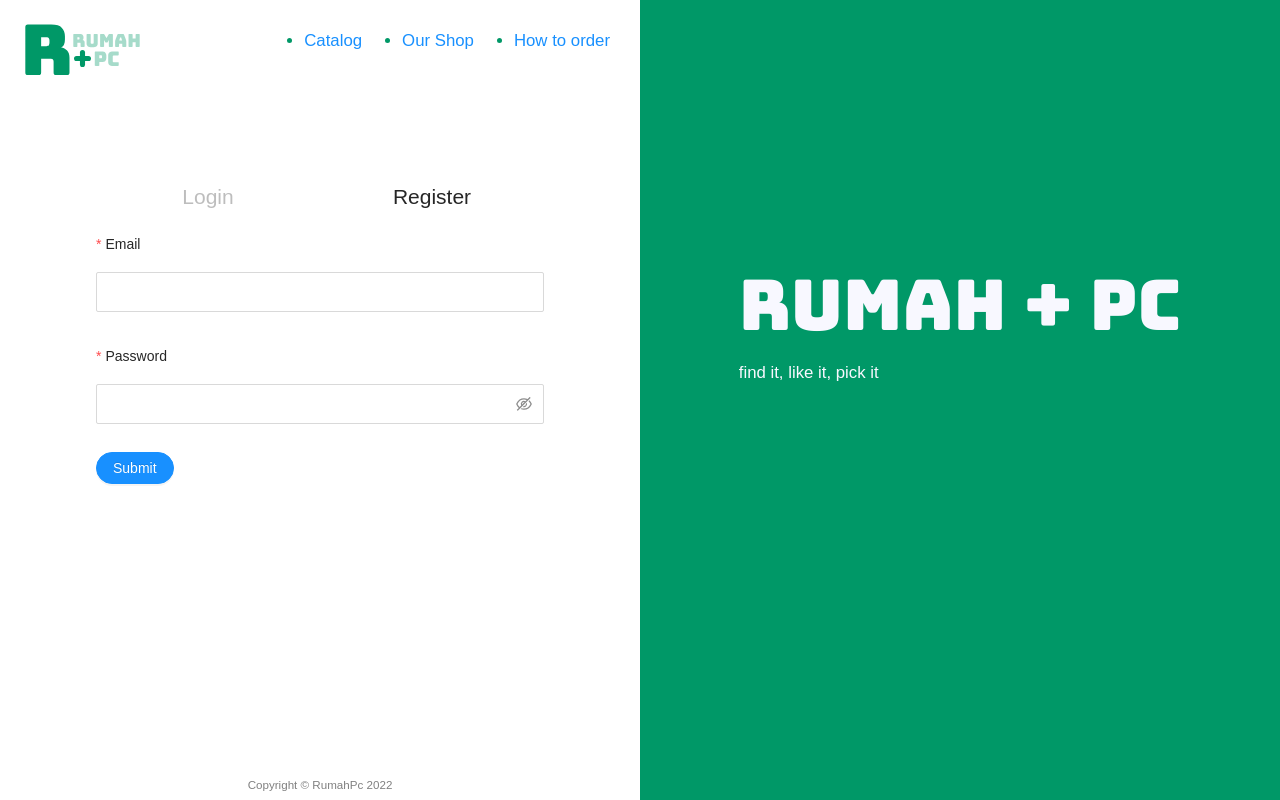
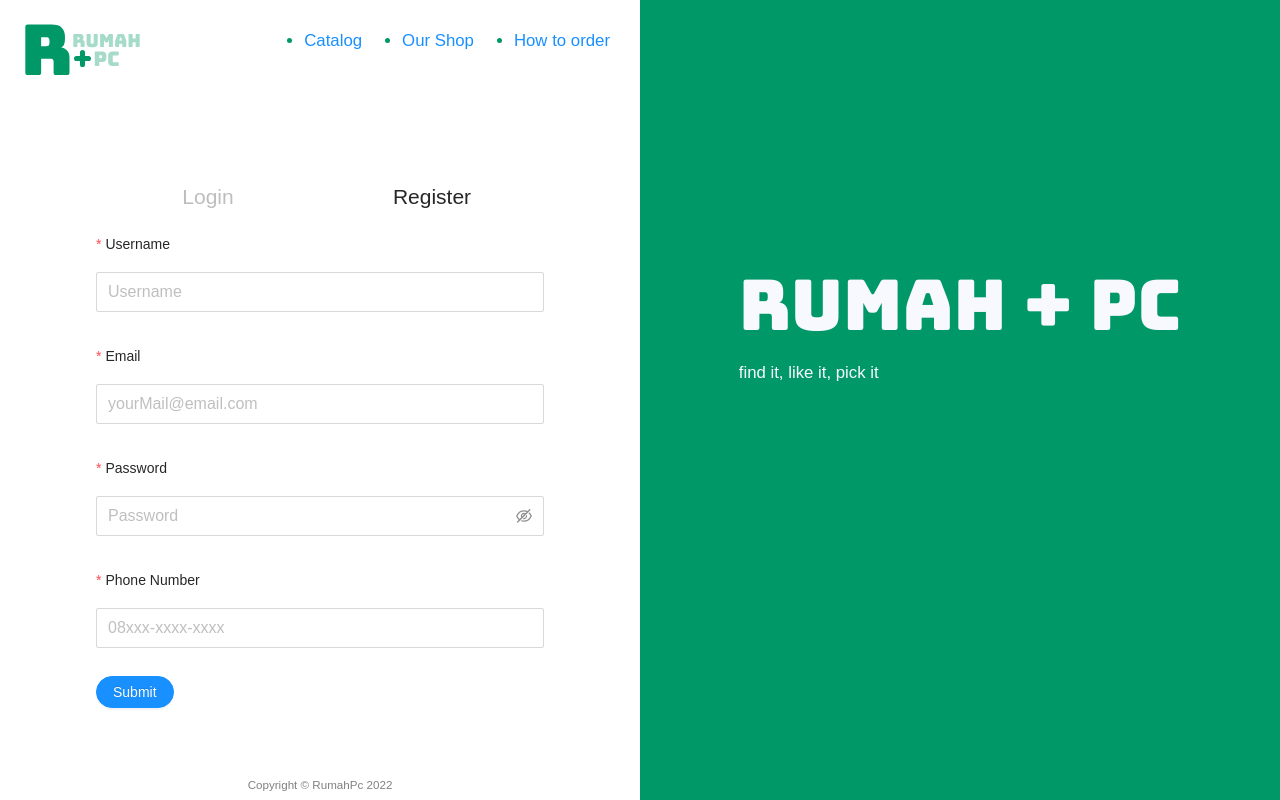
Before and after one commit to school-project-rumahpc/frontend, a Next.js app: page / in a window 1280 px wide. Both pictures are taken after a click on the element "Register". Built offline with nearby package versions, Linux system fonts and the light colour scheme; a web font is replaced by a local one.

Commit message:
form commit

```diff
--- a/components/landing/form.js
+++ b/components/landing/form.js
@@ -4,151 +4,29 @@
 // import LogApi from '../../pages/api/auth/login';
 // import RegApi from '../../pages/api/auth/register';
 
-// const Register = () => {
-//   const [show, setShow] = useState(true);
-//   const [msg,setMsg] = useState()
+//TODO: move repetitive stuff to utils
+//submit handler
+const onFinish = (values) => {
+  console.log('Success:', values);
+};
+//err submit handler
+const onFinishFailed = (errorInfo) => {
+  console.log('Failed:', errorInfo);
+};
+// TODO: move custom message to utils
+//custom validate message
+const validateMessage = {
+  required: 'Please fill in the ${label}',
+  types: { email: '${label} invalid!' },
+  pattern: {
+    mismatch: 'Invalid ${label}',
+  },
+};
 
-//   const {
-//     register,
-//     handleSubmit,
-//     formState: { errors },
-//   } = useForm();
-
-//   const onSubmit= async ({username,phone,email,password}) => {
-//       const res = await RegApi(email,password,phone,username)
-//       setMsg(res)
-//   };
-
-//   return (
-//     <form className={Styles.form} onSubmit={handleSubmit(onSubmit)}>
-//       <label htmlFor='username'>Username</label>
-//       <input
-//         type='text'
-//         id={Styles.user}
-//         placeholder='Username'
-//         autoComplete='off'
-//         {...register('username', {
-//           required: 'Username Required',
-//           minLength: { value: 3, message: 'Must be 3 letter length or more' },
-//         })}
-//       />
-//       {errors.username && (
-//         <p className={Styles.error}>{errors.username.message}</p>
-//       )}
-//       <label htmlFor='phone'>Phone Number</label>
-//       <input
-//         type='tel'
-//         id={Styles.phone}
-//         placeholder='0812-3456-789'
-//         autoComplete='off'
-//         {...register('phone', {
-//           required: 'Phone number required',
-//           pattern: {
-//             value: /^[+]*[(]{0,1}[0-9]{1,4}[)]{0,1}[-\s\./0-9]*$/g,
-//             message: 'Format incorrect',
-//           },
-//         })}
-//       />
-//       {errors.phone && <p className={Styles.error}>{errors.phone.message}</p>}
-//       <label htmlFor='email'>Email</label>
-//       <input
-//         type='text'
-//         id={Styles.email}
-//         placeholder='Yourmail@email.com'
-//         autoComplete='off'
-//         {...register('email', {
-//           required: 'Email required',
-//           pattern: {
-//             value: /^[\w-\.]+@([\w-]+\.)+[\w-]{2,4}$/g,
-//             message: 'Format incorrect',
-//           },
-//         })}
-//       />
-//       {errors.email && <p className={Styles.error}>{errors.email.message}</p>}
-//       <label htmlFor='password'>Password</label>
-//       <input
-//         type={show ? 'password' : 'text'}
-//         id={Styles.password}
-//         placeholder='Password'
-//         autoComplete='off'
-//         {...register('password', {
-//           required: 'Password required',
-//           minLength: { value: 8, message: 'Must be 8 letter length or more' },
-//         })}
-//       />
-//       {errors.password && (
-//         <p className={Styles.error}>{errors.password.message}</p>
-//       )}
-//       <span className={Styles.show}>
-//         <p>Show Password</p>
-//         <input type='checkbox' onClick={() => setShow(!show)} />
-//       </span>
-//       {/* FIXME: CHANGE TO USERNAME  */}
-//       {msg?.id?<p>User Registered</p>:<p className={Styles.error}>{msg?.message}</p>}
-//       <button type='submit'>Register</button>
-//     </form>
-//   );
-// };
-
-// const Login = () => {
-//   const [show, setShow] = useState(true);
-//   const [msg,setMsg] = useState()
-
-//   const {
-//     register,
-//     handleSubmit,
-//     formState: { errors },
-//   } = useForm();
-
-//   const onSubmit = async ({email,password}) => {
-//     const res = await LogApi(email,password)
-//     setMsg(res)
-//     // console.log(res)
-//   };
-
-//   return (
-//     <form className={Styles.form} onSubmit={handleSubmit(onSubmit)}>
-//       <label htmlFor='email'>Email</label>
-//       <input
-//         type='text'
-//         id={Styles.email}
-//         placeholder='Yourmail@email.com'
-//         autoComplete='off'
-//         {...register('email', {
-//           required: 'Email required',
-//           pattern: {
-//             value: /^[\w-\.]+@([\w-]+\.)+[\w-]{2,4}$/g,
-//             message: 'Format incorrect',
-//           },
-//         })}
-//       />
-//       {errors.email && <p className={Styles.error}>{errors.email.message}</p>}
-//       <label htmlFor='password'>Password</label>
-//       <input
-//         type={show ? 'password' : 'text'}
-//         id={Styles.password}
-//         placeholder='Password'
-//         autoComplete='off'
-//         {...register('password', { required: 'Password required' })}
-//       />
-//       {errors.password && (
-//         <p className={Styles.error}>{errors.password.message}</p>
-//       )}
-//       <span className={Styles.show}>
-//         <p>Show Password</p>
-//         <input type='checkbox' onClick={() => setShow(!show)} />
-//       </span>
-//       {msg?.statusCode?<p className={Styles.error}>{msg?.message}</p>:<p>{msg?.message}</p>}
-//       <button type='submit'>Login</button>
-//     </form>
-//   );
-// };
-
-// const [form] = Form.useForm();
-
-const Register = () => {
+const Login = () => {
+  //NOTE: autocomplete is repetitive
   //autocomplete for emails
-  const [options,setOptions] = useState([])
+  const [options, setOptions] = useState([]);
   const handleChange = (value) => {
     let optList = [];
     if (!value || value.indexOf('@') >= 0) {
@@ -160,22 +38,8 @@
     }
     setOptions(optList);
   };
-  //submit handler
-  const onFinish = (values) => {
-    console.log('Success:', values);
-  };
-  //err submit handler
-  const onFinishFailed = (errorInfo) => {
-    console.log('Failed:', errorInfo);
-  };
-  //custom validate message
-  const validateMessage = {
-    required: 'Please fill in the ${label}',
-    types: { email: '${label} invalid!' },
-  };
   return (
     <Form
-      // className={Styles.form}
       layout='vertical'
       onFinish={onFinish}
       onFinishFailed={onFinishFailed}
@@ -187,8 +51,8 @@
         label='Email'
         rules={[{ required: true }, { type: 'email' }]}
       >
-        <AutoComplete  options={options} onChange={handleChange}>
-          <Input />
+        <AutoComplete options={options} onChange={handleChange}>
+          <Input type='email' autoComplete='off' placeholder='yourMail@email.com' />
         </AutoComplete>
       </Form.Item>
       <Form.Item
@@ -196,9 +60,71 @@
         label='Password'
         rules={[{ required: true }]}
       >
-          <Input.Password />
+        <Input.Password autoComplete='off' placeholder='Password' />
       </Form.Item>
-      <Form.Item >
+      <Form.Item>
+        <Button size='middle' type='primary' htmlType='submit' shape='round'>
+          Submit
+        </Button>
+      </Form.Item>
+    </Form>
+  );
+};
+
+const Register = () => {
+  //NOTE: autocomplete is repetitive
+  //autocomplete for emails
+  const [options, setOptions] = useState([]);
+  const handleChange = (value) => {
+    let optList = [];
+    if (!value || value.indexOf('@') >= 0) {
+      optList = [];
+    } else {
+      optList = ['gmail.com', 'yahoo.com'].map((domain) => ({
+        value: `${value}@${domain}`,
+      }));
+    }
+    setOptions(optList);
+  };
+  return (
+    <Form
+      layout='vertical'
+      onFinish={onFinish}
+      onFinishFailed={onFinishFailed}
+      validateMessages={validateMessage}
+      size='large'
+    >
+      <Form.Item name='username' label='Username' rules={[{ required: true }]}>
+        <Input autoComplete='off' placeholder='Username' />
+      </Form.Item>
+      <Form.Item
+        name='email'
+        label='Email'
+        rules={[{ required: true }, { type: 'email' }]}
+      >
+        <AutoComplete options={options} onChange={handleChange}>
+          <Input autoComplete='off' placeholder='yourMail@email.com' />
+        </AutoComplete>
+      </Form.Item>
+      <Form.Item
+        name='password'
+        label='Password'
+        rules={[{ required: true }, { min: 8 }]}
+      >
+        <Input.Password autoComplete='off' placeholder='Password' />
+      </Form.Item>
+      <Form.Item
+        name='phone'
+        label='Phone Number'
+        rules={[
+          { required: true },
+          { pattern: /^[+]*[(]{0,1}[0-9]{1,4}[)]{0,1}[-\s\./0-9]*$/g },
+          { min: 10 },
+        ]}
+      >
+        <Input autoComplete='off' placeholder='08xxx-xxxx-xxxx' />
+      </Form.Item>
+      <Form.Item>
         <Button size='middle' type='primary' htmlType='submit' shape='round'>
           Submit
         </Button>
@@ -225,7 +151,7 @@
           Register
         </h2>
       </span>
-      {onLogin ? null /*<Login />*/ : <Register />}
+      {onLogin ? <Login /> : <Register />}
     </div>
   );
 };
--- a/styles/antdVariables.js
+++ b/styles/antdVariables.js
@@ -5,8 +5,7 @@
     '@border-width-base': '2px',
     '@text-color': '#009867',
     '@heading-color': '@text-color',
-    '@margin-lg': '15px',
     '@form-vertical-label-padding': '0',
-    '@font-size-base': '11px',
-    '@input-height-lg': '20px'
+    '@input-height-base': '40px',
+    '@form-item-margin-bottom': '10px'
 };
--- a/styles/home.module.css
+++ b/styles/home.module.css
@@ -45,15 +45,3 @@
     transition: opacity 0.3s ease-out;
     opacity: 0.3;
 }
-#email{
-  background-image: url(../public/mail.svg);
- }
-#password{
-  background-image: url(../public/pass.svg);
-}
-#user{
-  background-image: url(../public/user.svg);
-}
-#phone{
-  background-image: url(../public/phone.svg);
-}
```
Also changed, not shown: components/bar/navbar.js (+8 -0 lines), package.json (+6 -6 lines), .babelrc.js, 2 other files (tests, documents, lock files or other folders).
